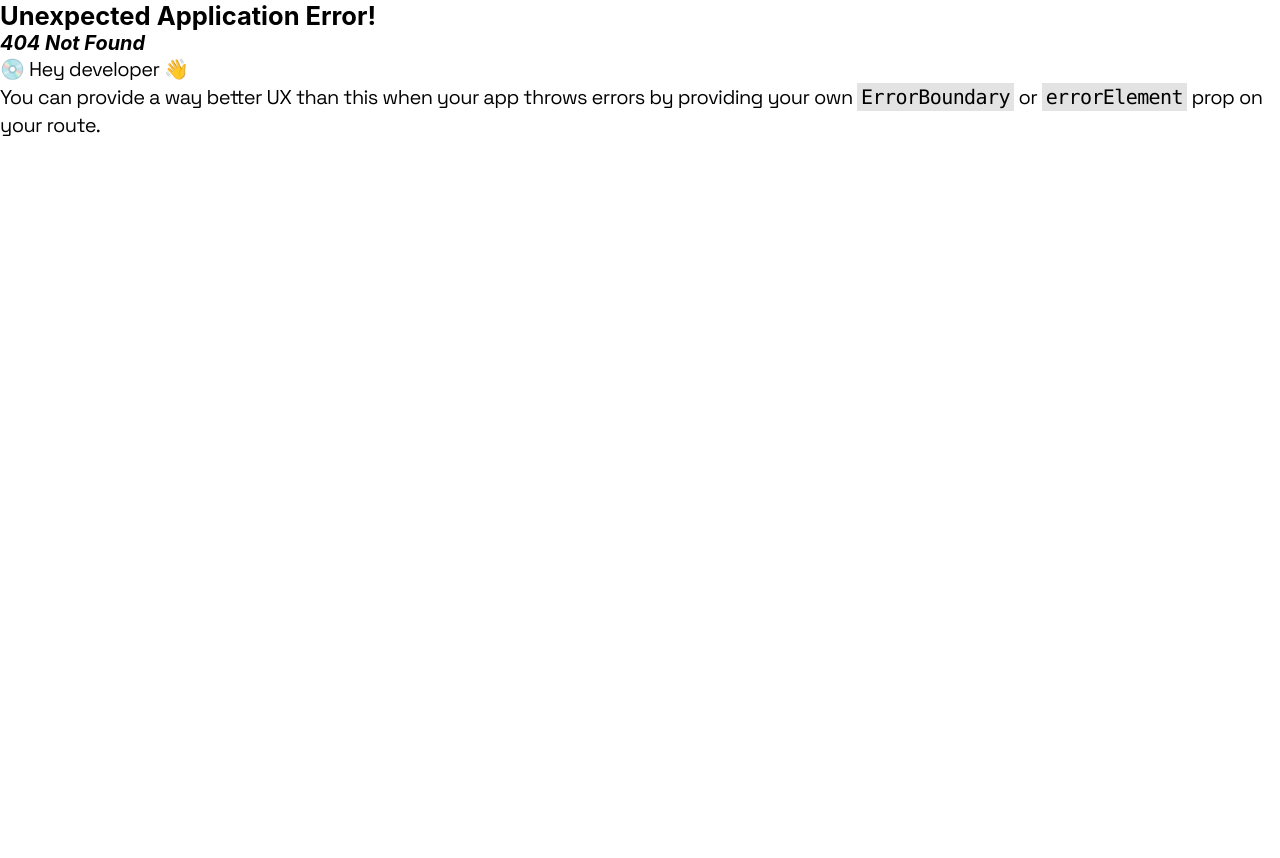
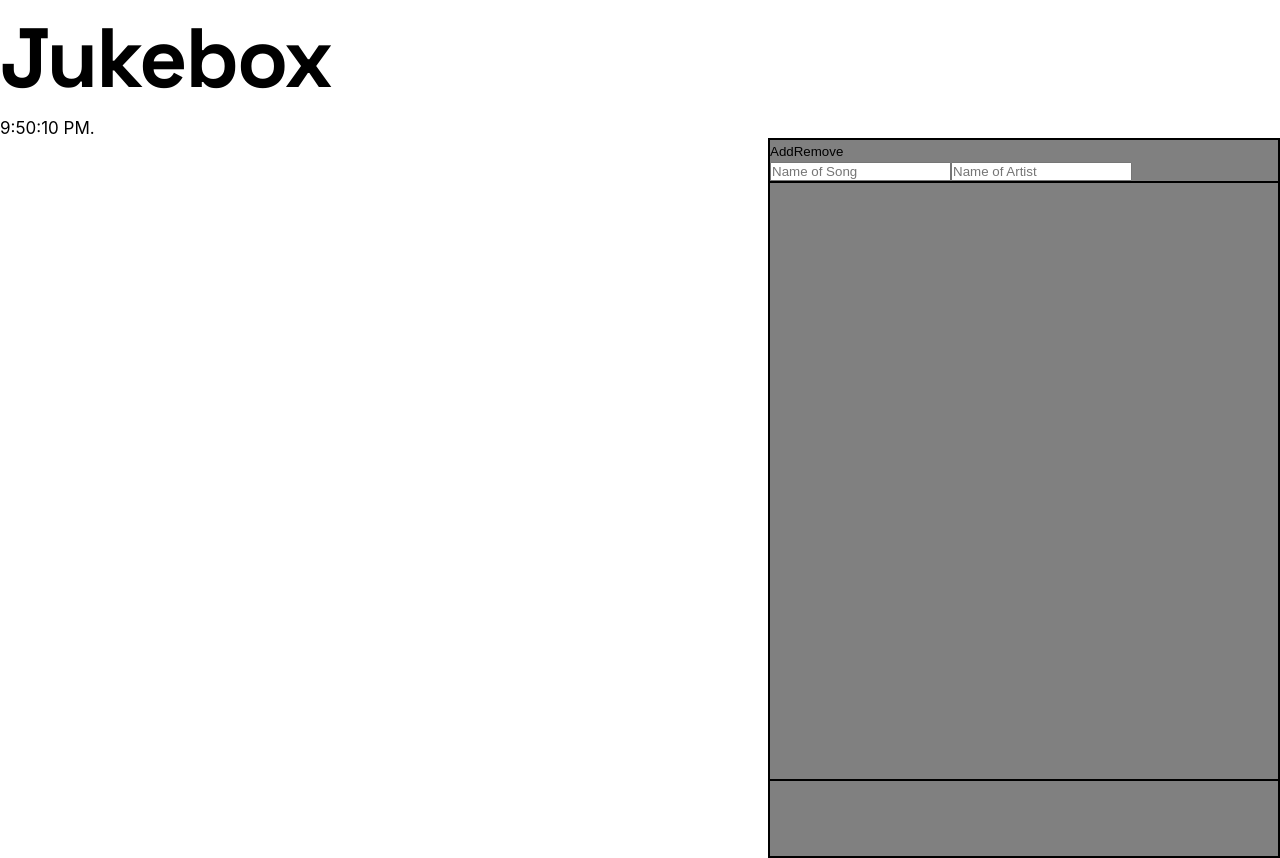
Before and after one commit to ufosc/Jukebox-Frontend, a React (Create React App) app: page /board1 in a window 1280 px wide. Before the commit this address had no page. Before the commit the page ends 800 px from the top, so only its background shows below. Built offline with nearby package versions, Linux system fonts and the light colour scheme.

Commit message:
Added Board 1 to router

```diff
--- a/package.json
+++ b/package.json
@@ -9,7 +9,7 @@
     "react": "^18.2.0",
     "react-dom": "^18.2.0",
     "react-router-dom": "^6.16.0",
-    "react-scripts": "^2.1.3",
+    "react-scripts": "^5.0.1",
     "web-vitals": "^2.1.4"
   },
   "scripts": {
--- /dev/null
+++ b/src/Boards/Board1.js
@@ -0,0 +1,33 @@
+
+//import '../index.css';
+import './Board1.css';
+//Temporary Clock
+import Clock from '../Components/Clock'
+import ScrollQueue from '../Components/ScrollQueue'
+import Song from '../Components/Song/Song'
+
+
+
+
+function App() {
+
+  return (
+    <div>
+      <header>
+        <h1 className = "center">
+        Jukebox
+        </h1>
+      </header>
+      <body>
+        <div>
+          <Clock></Clock>
+
+          <ScrollQueue></ScrollQueue>
+        </div>
+
+      </body>
+    </div>
+  )
+}
+
+export default App;
--- /dev/null
+++ b/src/Pages/Board1/Board1.jsx
@@ -0,0 +1,12 @@
+import React from 'react'
+
+import Board1 from '../../Boards/Board1'
+
+const Board1s = () => {
+  return (
+    <Board1></Board1>
+  )
+}
+
+
+export default Board1s
--- a/src/Pages/Landing/Landing.js
+++ b/src/Pages/Landing/Landing.js
@@ -7,6 +7,8 @@ import Repos from "./components/Repos";
 import Stat from "./components/Stat";
 import CTA from "./layout/CTA";
 import Footer from "./layout/Footer";
+import Board1 from "../Board1/Board1";
+import {Link} from 'react-router-dom'
 
 export default function Landing() {
   return (
@@ -19,6 +21,11 @@ export default function Landing() {
       <Stat />
       <CTA />
       <Footer />
+      <Link to="/Board1">
+        <button>
+          Board 1
+        </button>
+      </Link>
     </>
   );
 }
--- a/src/Router/Router.js
+++ b/src/Router/Router.js
@@ -5,6 +5,7 @@ import About from "../Pages/About/About";
 import Dashboard from "../Pages/Dashboard/Dashboard";
 import Login from "../Pages/Login/Login";
 import Landing from "../Pages/Landing/Landing";
+import Board1 from "../Pages/Board1/Board1"
 
 /**
  * To add a new page, make a new element in the Pages folder and add a
@@ -32,6 +33,10 @@ export default function Router() {
             path: "/login",
             element: <Login />,
         },
+        {
+            path : "/board1",
+            element: <Board1 />,
+        },
     ]);
     return <RouterProvider router={router} />;
 }
```
Also changed, not shown: src/Boards/Board1.css (added), 1 other file (tests, documents, lock files or other folders).
